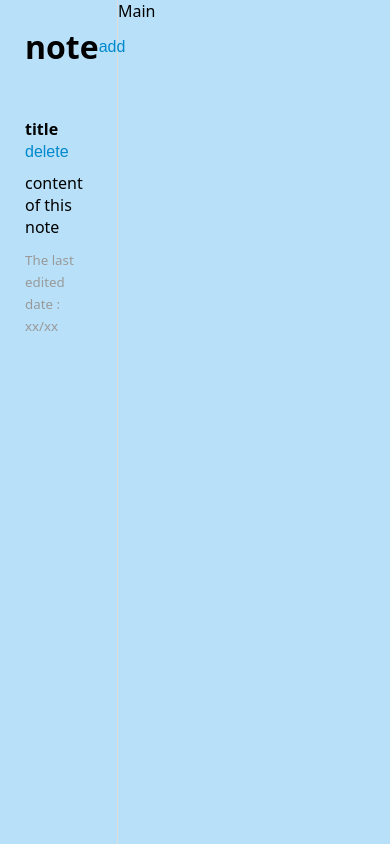
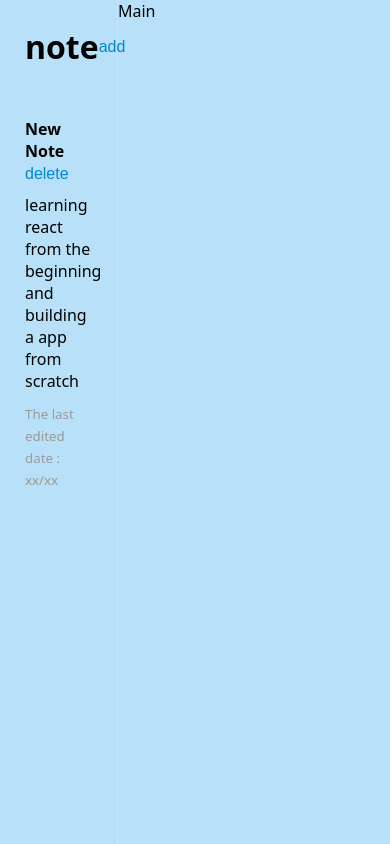
Before and after one commit to seanyu7/react-firebase-noteapp, a React (Vite) app: page / in a window 390 px wide. Both pictures are taken after a click on the button "add". Built offline with nearby package versions, Linux system fonts and the light colour scheme.

Commit message:
⚡️ made some responsive app with using usestate

```diff
--- a/src/components/Sideber.jsx
+++ b/src/components/Sideber.jsx
@@ -1,25 +1,29 @@
 import React from "react";
 import "./Sideber.css";
 
-function Sideber() {
+function Sideber({ onAddNote, notes, deleteNote, activeNote, setActiveNote }) {
   return (
     <div className="app-sidebar">
       <div className="app-sidebar-header">
         <h1>note</h1>
-        <button>add</button>
+        <button onClick={onAddNote}>add</button>
       </div>
-        <div className="app-sidebar-notes">
-          <div className="app-sidebar-note">
+      <div className="app-sidebar-notes">
+        {notes.map((note) => (
+          <div
+            className={`app-sidebar-note ${note.id === activeNote && "active"}`}
+            key={note.id}
+            onClick={() => setActiveNote(note.id)}
+          >
             <div className="sidebar-note-title">
-              <strong>title</strong>
-              </div>
-              <button>delete</button>
-              <p>content of this note</p>
-              <small>The last edited date : xx/xx</small>
+              <strong>{note.title}</strong>
             </div>
-
-        </div>
-
+            <button onClick={() => deleteNote(note.id)}>delete</button>
+            <p>{note.content}</p>
+            <small>The last edited date : xx/xx</small>
+          </div>
+        ))}
+      </div>
     </div>
   );
 }
```
